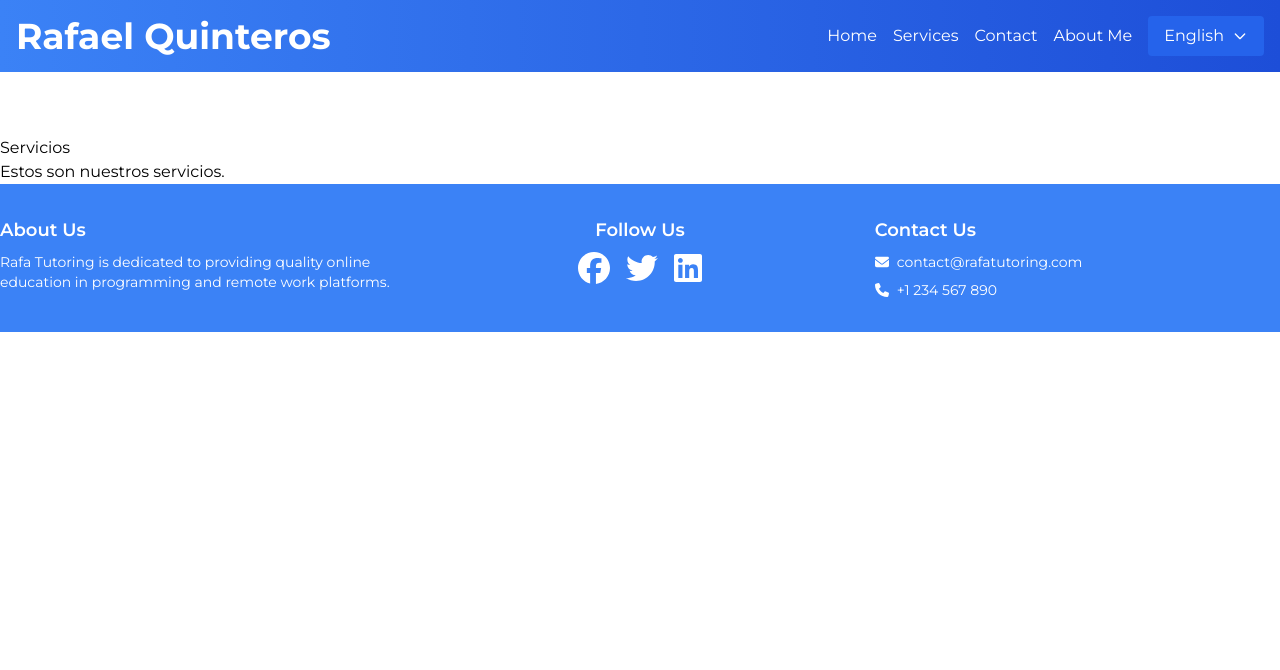
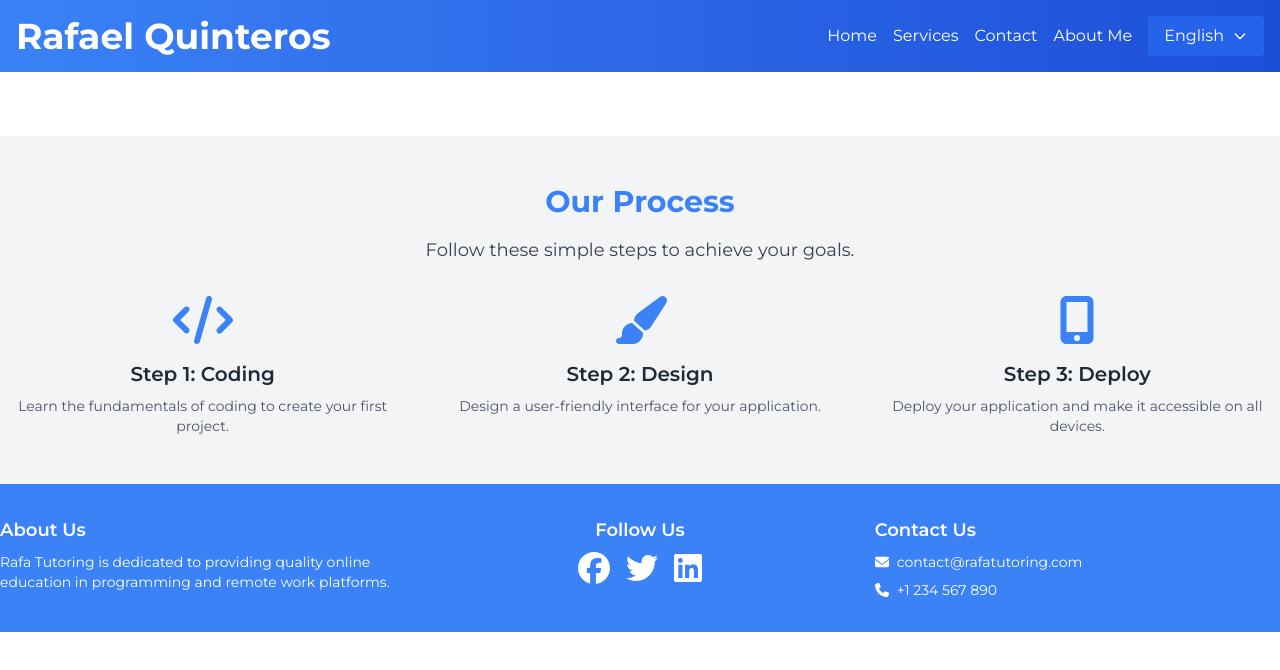
Before and after one commit to rquinterosv/TutorProfile, a React (Vite) app: page /services in a window 1280 px wide. Shown: the top 670 px of the page. Built offline with nearby package versions, Linux system fonts and the light colour scheme.

Commit message:
creando componente steps para services

```diff
--- /dev/null
+++ b/src/components/Steps.jsx
@@ -0,0 +1,53 @@
+import React from 'react';
+import { FontAwesomeIcon } from '@fortawesome/react-fontawesome';
+import { faCode, faPaintBrush, faMobileAlt } from '@fortawesome/free-solid-svg-icons';
+
+const Steps = () => {
+  return (
+    <section className="py-12 bg-gray-100">
+      <div className="container mx-auto text-center">
+        {/* Título */}
+        <h2 className="text-3xl font-bold text-blue-500 mb-4">Our Process</h2>
+
+        {/* Subtítulo */}
+        <p className="text-lg text-gray-700 mb-8">
+          Follow these simple steps to achieve your goals.
+        </p>
+
+        {/* Div con 3 columnas */}
+        <div className="grid grid-cols-1 md:grid-cols-3 gap-8">
+
+          {/* Columna 1 */}
+          <div className="flex flex-col items-center">
+            <FontAwesomeIcon icon={faCode} size="3x" className="text-blue-500 mb-4" />
+            <h3 className="text-xl font-semibold text-gray-800 mb-2">Step 1: Coding</h3>
+            <p className="text-sm text-gray-600">
+              Learn the fundamentals of coding to create your first project.
+            </p>
+          </div>
+
+          {/* Columna 2 */}
+          <div className="flex flex-col items-center">
+            <FontAwesomeIcon icon={faPaintBrush} size="3x" className="text-blue-500 mb-4" />
+            <h3 className="text-xl font-semibold text-gray-800 mb-2">Step 2: Design</h3>
+            <p className="text-sm text-gray-600">
+              Design a user-friendly interface for your application.
+            </p>
+          </div>
+
+          {/* Columna 3 */}
+          <div className="flex flex-col items-center">
+            <FontAwesomeIcon icon={faMobileAlt} size="3x" className="text-blue-500 mb-4" />
+            <h3 className="text-xl font-semibold text-gray-800 mb-2">Step 3: Deploy</h3>
+            <p className="text-sm text-gray-600">
+              Deploy your application and make it accessible on all devices.
+            </p>
+          </div>
+
+        </div>
+      </div>
+    </section>
+  );
+};
+
+export default Steps;
--- a/src/pages/Services.jsx
+++ b/src/pages/Services.jsx
@@ -1,11 +1,9 @@
 import React from 'react';
+import Steps from '../components/Steps'
 
 const Services = () => {
   return (
-    <div>
-      <h1>Servicios</h1>
-      <p>Estos son nuestros servicios.</p>
-    </div>
+      <Steps />
   );
 };
 
```
